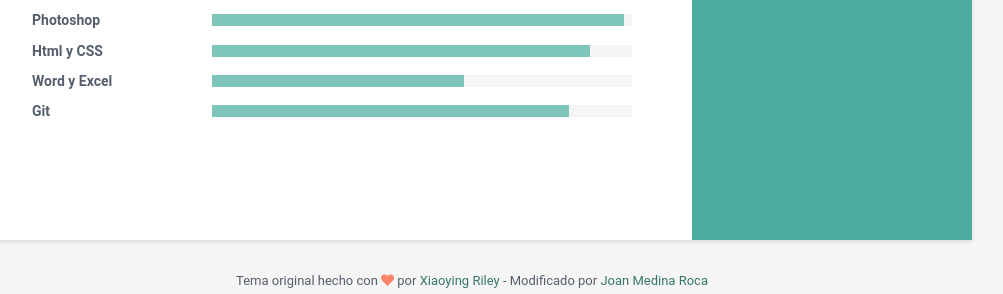
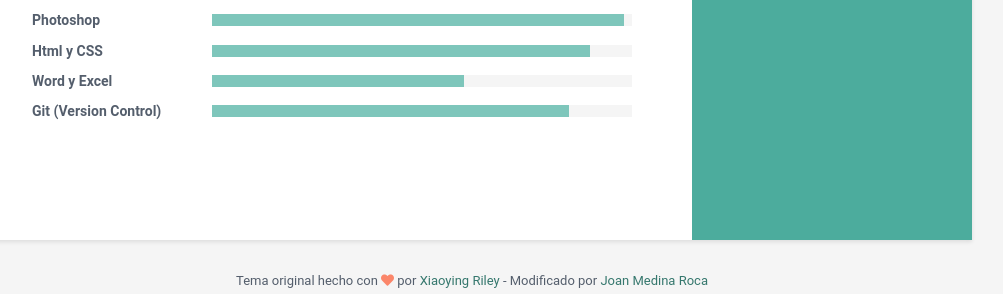
Before and after one commit to joan-medina-roca/cv.joanmedinaroca.com, a Jekyll site: the page built from index.html, in a window 1280 px wide. Shown: the part 2047-2341 px from the top of the page, without its empty margins (168-1171 px from the left). Built offline with Jekyll 4.4.1, drawn with Linux system fonts in a browser that asks for light colours.

Commit message:
cambios ultimos skills

```diff
--- a/_data/data.yml
+++ b/_data/data.yml
@@ -206,7 +206,7 @@ skills:
     - name: Word y Excel
       level: 60%
 
-    - name: Git
+    - name: Git (Version Control)
       level: 85%
 
 footer: >
```
